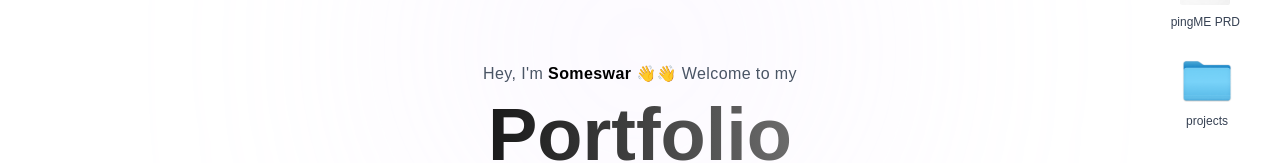
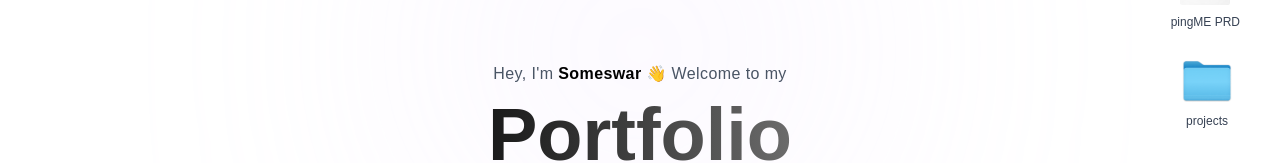
Before and after one commit to someswargorai/portfolio, a Next.js app: page / in a window 1280 px wide. Shown: the part 223-386 px from the top of the page. Built offline with nearby package versions, Linux system fonts and the light colour scheme.

Commit message:
refactor: checking kubectl

```diff
--- a/app/components/Body.tsx
+++ b/app/components/Body.tsx
@@ -103,7 +103,7 @@ export default function Body() {
         <span className="font-semibold text-black hover:text-purple-600 transition">
           Someswar
         </span>{" "}
-        👋👋 Welcome to my
+        👋 Welcome to my
       </h5>
 
       <h1
```
